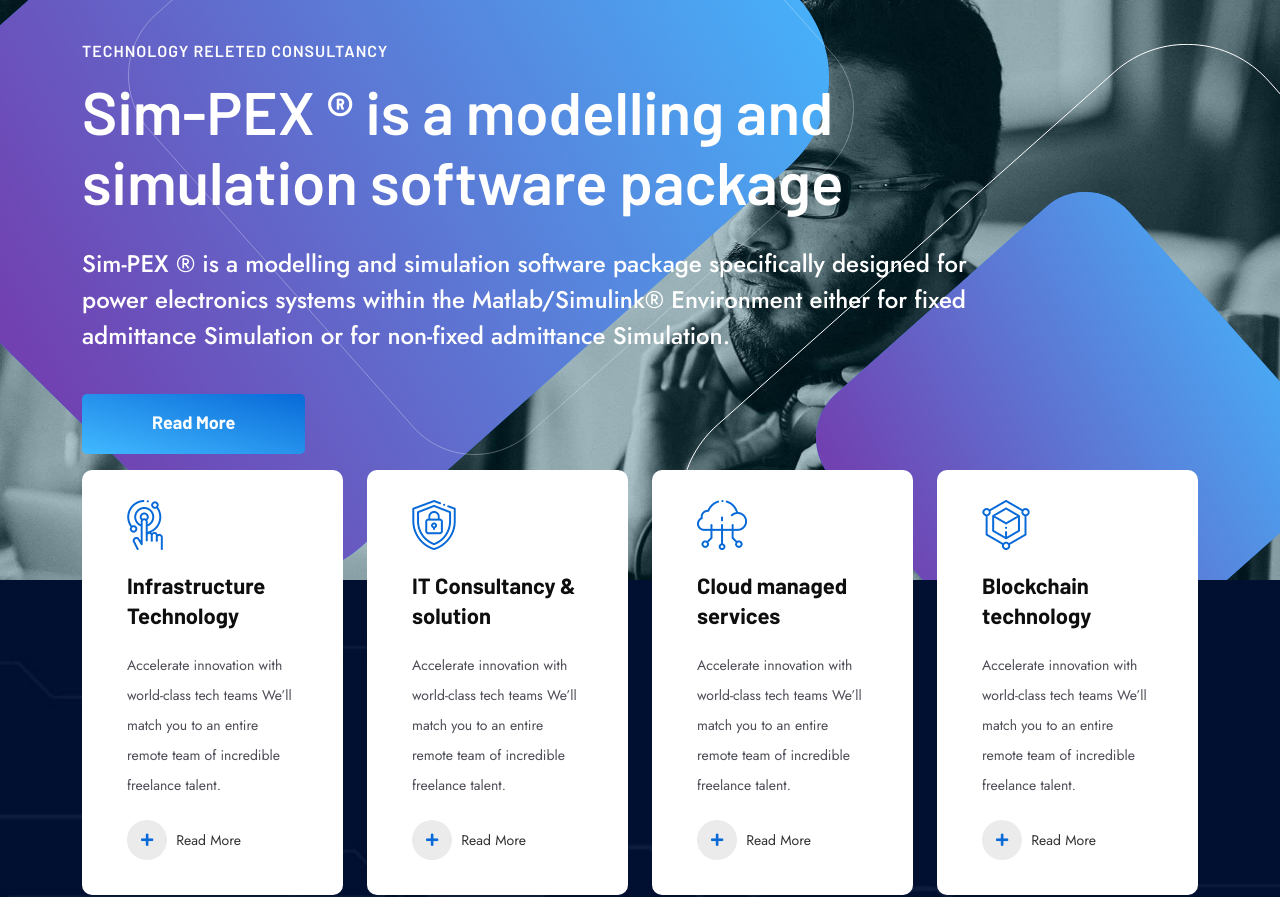
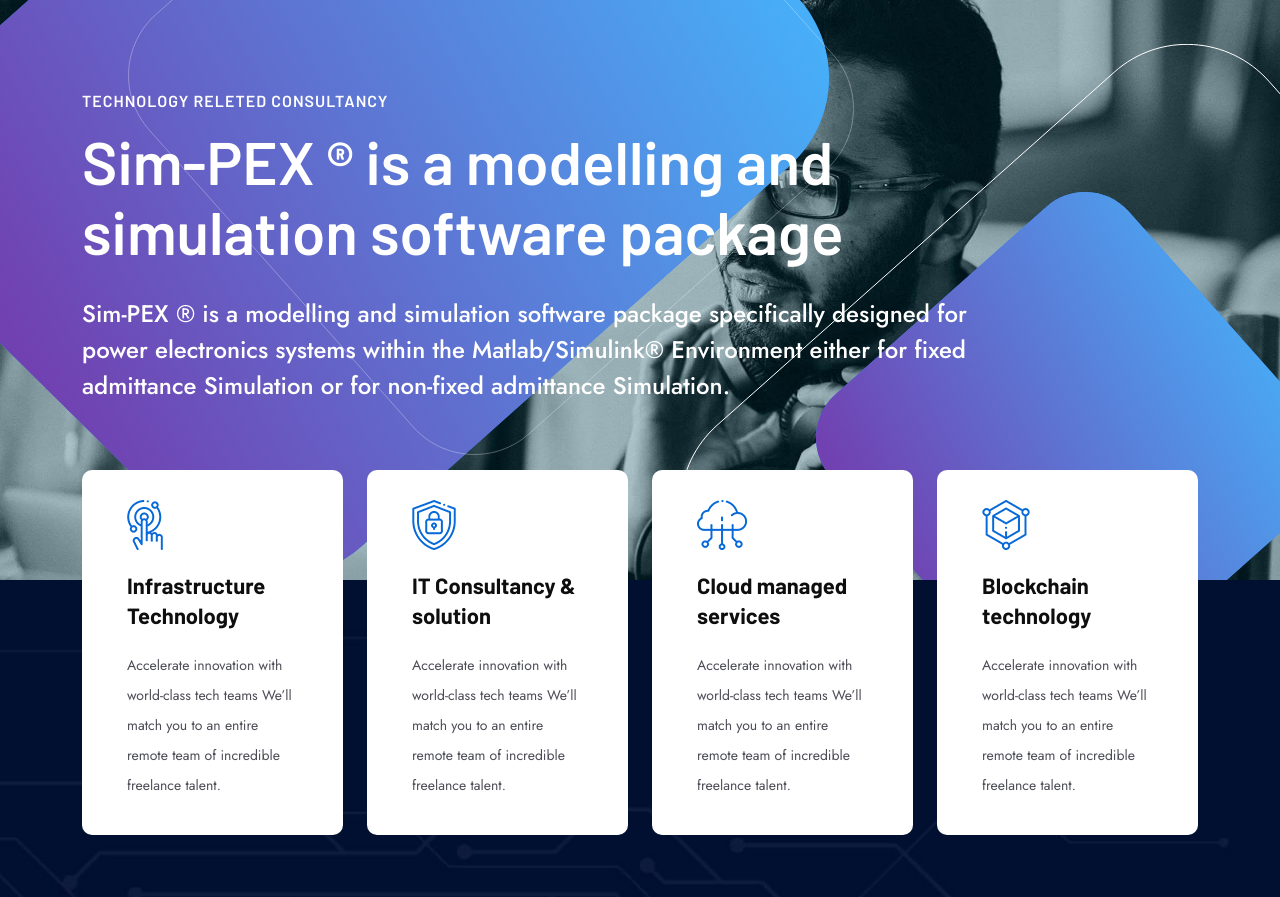
Before and after one commit to vivekvp2000/simpex, a plain HTML site: page index.html in a window 1280 px wide. Shown: the part 90-987 px from the top of the page. Drawn offline with Linux system fonts and the light colour scheme; files whose address does not match are found by name.

Commit message:
third push by Ankit

```diff
--- a/index.html
+++ b/index.html
@@ -313,9 +313,9 @@
                                 electronics systems within the Matlab/Simulink® Environment either for fixed admittance
                                 Simulation or for non-fixed admittance Simulation.
                             </p>
-                            <div class="hero-btn" data-aos="fade-up" data-aos-delay="1000">
+                            <!-- <div class="hero-btn" data-aos="fade-up" data-aos-delay="1000">
                                 <a class="btn" href="">Read More</a>
-                            </div>
+                            </div> -->
                         </div>
                         <!-- Hero Content End -->
                     </div>
@@ -341,9 +341,9 @@
                                     <h3 class="title"><a href="">Infrastructure Technology</a></h3>
                                     <p>Accelerate innovation with world-class tech teams We’ll match you to an entire
                                         remote team of incredible freelance talent.</p>
-                                    <div class="read-more">
+                                    <!-- <div class="read-more">
                                         <a href=""><i class="fas fa-plus"></i> Read More</a>
-                                    </div>
+                                    </div> -->
                                 </div>
                             </div>
                             <!-- Service Item End -->
@@ -358,9 +358,9 @@
                                     <h3 class="title"><a href="">IT Consultancy & solution</a></h3>
                                     <p>Accelerate innovation with world-class tech teams We’ll match you to an entire
                                         remote team of incredible freelance talent.</p>
-                                    <div class="read-more">
+                                    <!-- <div class="read-more">
                                         <a href=""><i class="fas fa-plus"></i> Read More</a>
-                                    </div>
+                                    </div> -->
                                 </div>
                             </div>
                             <!-- Service Item End -->
@@ -375,9 +375,9 @@
                                     <h3 class="title"><a href="">Cloud managed services</a></h3>
                                     <p>Accelerate innovation with world-class tech teams We’ll match you to an entire
                                         remote team of incredible freelance talent.</p>
-                                    <div class="read-more">
+                                    <!-- <div class="read-more">
                                         <a href=""><i class="fas fa-plus"></i> Read More</a>
-                                    </div>
+                                    </div> -->
                                 </div>
                             </div>
                             <!-- Service Item End -->
@@ -392,9 +392,9 @@
                                     <h3 class="title"><a href="">Blockchain technology</a></h3>
                                     <p>Accelerate innovation with world-class tech teams We’ll match you to an entire
                                         remote team of incredible freelance talent.</p>
-                                    <div class="read-more">
+                                    <!-- <div class="read-more">
                                         <a href=""><i class="fas fa-plus"></i> Read More</a>
-                                    </div>
+                                    </div> -->
                                 </div>
                             </div>
                             <!-- Service Item End -->
```
